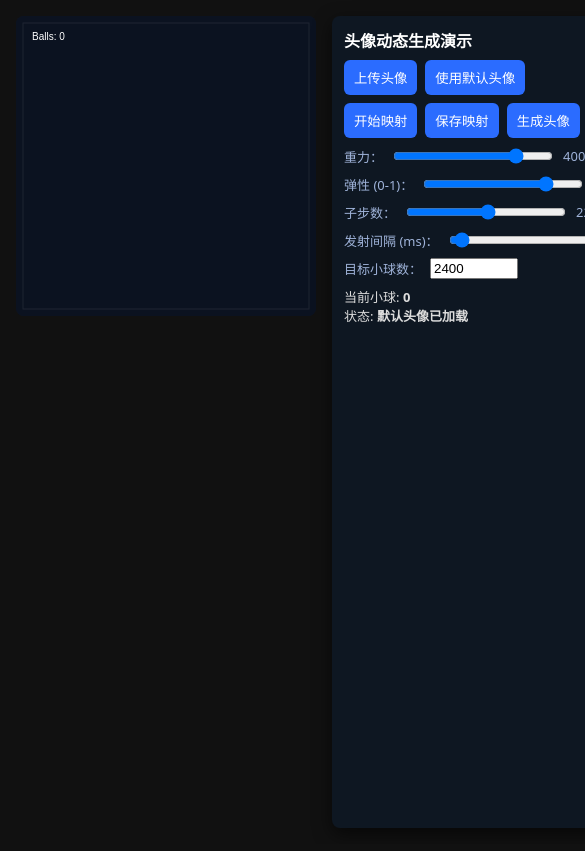
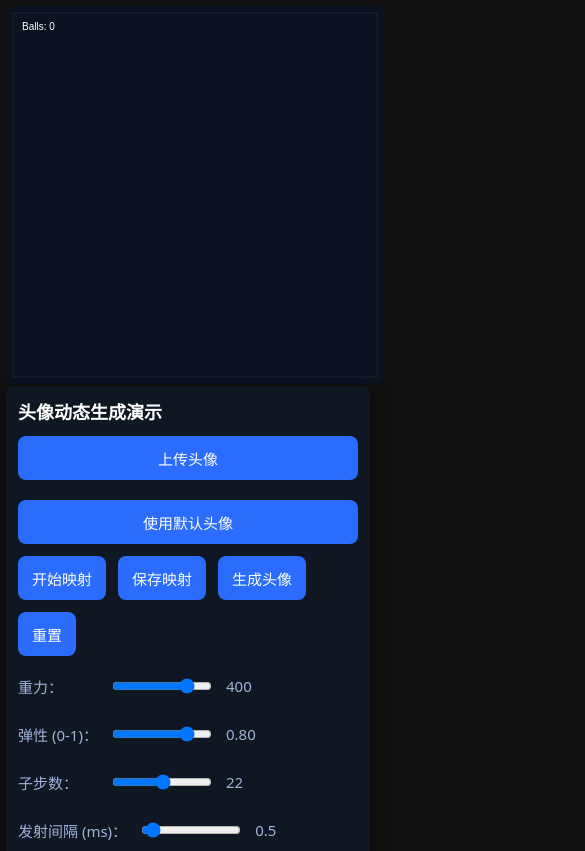
Before and after one commit to max1ab/funs, a plain HTML site: page ball-physics-simulation/index.html in a window 390 px wide. Shown: the top 851 px of the page, 585 px wide, since content can reach past the window. Drawn offline with Linux system fonts and the light colour scheme.

Commit message:
Compatible with mobile phones

```diff
--- a/ball-physics-simulation/index.html
+++ b/ball-physics-simulation/index.html
@@ -2,6 +2,7 @@
 <html lang="zh-CN">
 <head>
 <meta charset="utf-8" />
+<meta name="viewport" content="width=device-width, initial-scale=1.0, user-scalable=no" />
 <title>小球逐渐填满正方体 — 连续喷射</title>
 <style>
   html,body{height:100%;margin:0;background:#111;color:#ddd;font-family:system-ui,Segoe UI,Roboto,"Helvetica Neue",Arial;}
@@ -15,6 +16,113 @@
   button{padding:8px 10px;border-radius:6px;border:0;background:#2b6cff;color:white;cursor:pointer}
   .small{font-size:13px;color:#9fb3d9}
   .stat{font-size:13px;margin-top:8px}
+
+  /* 手机设备适配 */
+  @media (max-width: 768px) {
+    .wrap {
+      flex-direction: column;
+      gap: 4px;
+      padding: 8px;
+    }
+
+    .left {
+      flex: none;
+      width: 100%;
+      aspect-ratio: 1;
+      max-height: 60vh;
+    }
+
+    .left canvas {
+      width: 100% !important;
+      height: 100% !important;
+    }
+
+    .controls {
+      width: 90%;
+      flex: none;
+      padding: 16px;
+      font-size: 16px;
+    }
+
+    .controls h3 {
+      font-size: 18px;
+      margin-bottom: 12px;
+    }
+
+    .row {
+      margin: 12px 0;
+      gap: 12px;
+    }
+
+    input[type=range] {
+      width: 120px;
+      height: 32px;
+    }
+
+    button {
+      padding: 12px 16px;
+      font-size: 16px;
+      min-height: 44px;
+      border-radius: 8px;
+    }
+
+    .small {
+      font-size: 15px;
+      min-width: 80px;
+    }
+
+    .stat {
+      font-size: 15px;
+      margin-top: 12px;
+      padding: 12px;
+      background: rgba(255,255,255,0.05);
+      border-radius: 6px;
+    }
+
+    input[type=number] {
+      font-size: 16px;
+      padding: 8px;
+      min-height: 32px;
+    }
+
+    input[type=file] + button {
+      width: 100%;
+      margin-bottom: 8px;
+    }
+
+    #useDefault {
+      width: 100%;
+    }
+  }
+
+  /* 更小屏幕的进一步优化 */
+  @media (max-width: 480px) {
+    .wrap {
+      padding: 6px;
+      gap: 2px;
+    }
+
+    .left {
+      max-height: 55vh;
+    }
+
+    .controls {
+      padding: 12px;
+    }
+
+    .row {
+      flex-wrap: wrap;
+    }
+
+    input[type=range] {
+      width: 100px;
+    }
+
+    button {
+      padding: 10px 14px;
+      font-size: 15px;
+    }
+  }
 </style>
 </head>
 <body>
```
